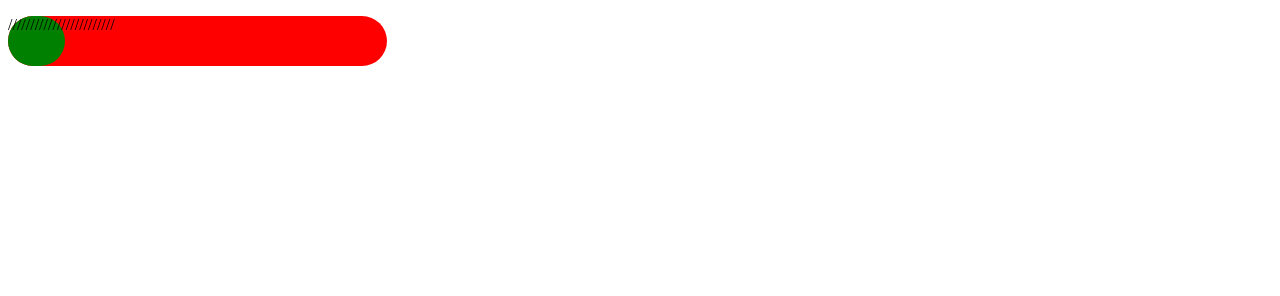
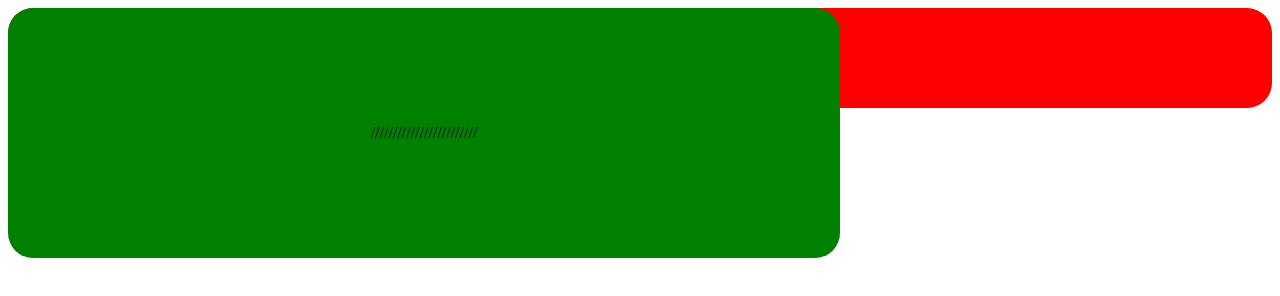
Before and after one commit to lHAKIOl/-paginas, a plain HTML site: page index.html in a window 1280 px wide. Drawn offline with Linux system fonts and the light colour scheme.

Commit message:
padding1

```diff
--- a/index.html
+++ b/index.html
@@ -9,16 +9,17 @@
 </head>
 <style>
     .rojo{
-    height: 50px;
-    width: 30%;
+    height: 100px;
+    width: 100%;
     background-color:red;
     border-radius:25px;
 }
 .verde{
     height: 50px;;
-    width: 15%;
+    width: 50%;
     background-color:green;
     border-radius:25px;
+    padding: 100px;
     text-align: center;
 }
     </style>
```
